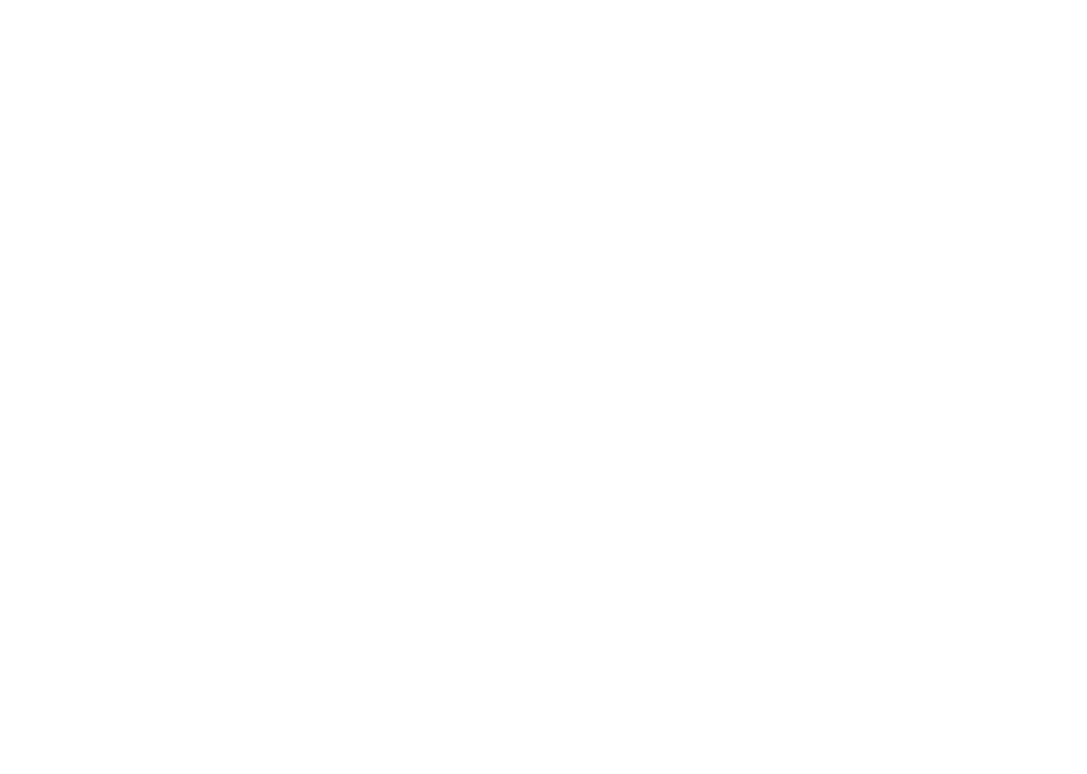
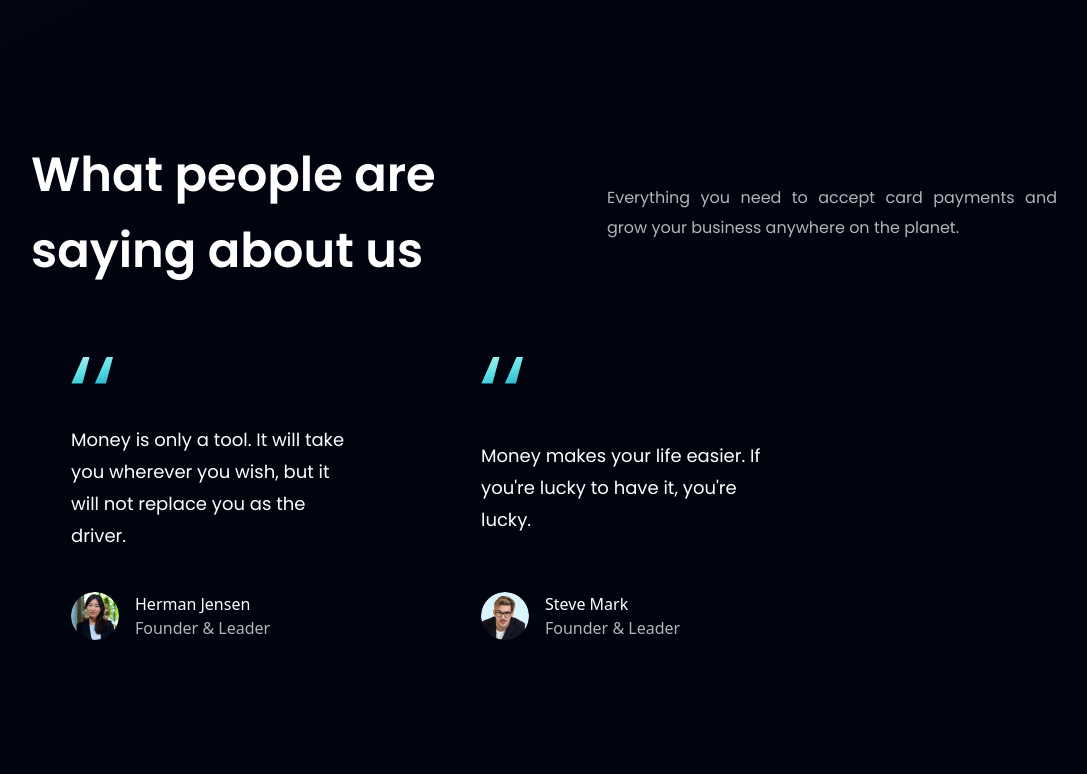
Before and after one commit to TuanNguyen0915/bank_app, a React (Vite) app: page / in a window 1280 px wide. Shown: the part 2709-3483 px from the top of the page, without its empty margins (33-1120 px from the left). Before the commit the page ends 2686 px from the top, so only its background shows below. Built offline with nearby package versions, Linux system fonts and the light colour scheme.

Commit message:
Done with Testimonials and FeedbackCard components

```diff
--- a/src/App.jsx
+++ b/src/App.jsx
@@ -34,6 +34,7 @@
           <Business />
           <Billing />
           <CardDeal />
+          <Testimonials />
         </div>
       </div>
     </div>
--- a/src/components/Business.jsx
+++ b/src/components/Business.jsx
@@ -1,9 +1,11 @@
 import { features } from "../constants"
 import Button from "./Button"
 
+
+// hover:bg-slate-800 hover:rounded-[20px]
 const FeatureCard = ({feature}) => {
   return (
-    <div className="flex-1 flex py-6 hover:bg-slate-800 hover:rounded-[20px]">
+    <div className="flex-1 flex py-6 px-4 feature-card hover:rounded-[20px]">
       <div className="w-[64px] h-[64px] flex justify-center items-center ss:mr-5 rounded-full bg-dimBlue">
         <img src={feature.icon} className="w-[50%] h-[50%]" />
       </div>
@@ -32,7 +34,7 @@
         <Button styles="mt-10" />
       </div>
       {/* RIGHT SIDE */}
-      <div className="flex-1 flex-rol justify-center items-start xs:ml-5 ">
+      <div className="flex-1 flex-rol justify-center items-start xs:ml-5 ss:mt-0 mt-10 ">
         {features.map((feature) => (
           <FeatureCard feature={feature} key={feature.id} />
         ))}
--- a/src/components/CardDeal.jsx
+++ b/src/components/CardDeal.jsx
@@ -15,7 +15,7 @@
       </div>
       {/* RIGHT SIDE */}
       <div className="flex-1 flex justify-center items-start w-full">
-        <img src={card} alt="card" className="w-full"/>
+        <img src={card} alt="card" className="w-[100%] h-[100%]"/>
       </div>
     </section>
   )
--- a/src/components/FeedBackCard.jsx
+++ b/src/components/FeedBackCard.jsx
@@ -1,6 +1,22 @@
-const FeedBackCard = () => {
+import { quotes } from "../assets"
+
+const FeedBackCard = ({fb}) => {
   return (
-    <div>FeedBackCard</div>
+    (
+      <div className="flex justify-between flex-col px-10 py-12 rounded-[20px] max-w-[370px] md:mr-10 sm:mr-5 mr-0 my-5 feedback-card">
+        <img src={quotes} alt="quotes" className="w-[42px] h-[27px] object-contain"/>
+        <p className="font-poppins font-normal text-[18px] leading-[32px] text-white my-10">
+          {fb.content}
+        </p>
+        <div className="flex flex-row">
+          <img src={fb.img} alt={fb.name} className="w-[48px] h-[48px] rounded-full"/>
+          <div className="flex flex-col ml-4">
+            <h4 className="text-white">{fb.name}</h4>
+            <h4 className="text-dimWhite">{fb.title}</h4>
+          </div>
+        </div>
+      </div>
+    )
   )
 }
 
--- a/src/components/Testimonials.jsx
+++ b/src/components/Testimonials.jsx
@@ -1,5 +1,27 @@
+import { feedback } from "../constants"
+import FeedBackCard from "./FeedBackCard"
+
 const Testimonials = () => {
-  return <div>Testimonials</div>
+  return (
+    <section className="flex-1 flex flex-col justify-center items-start w-full mt-[10rem]">
+      <div className="flex-1 flex md:flex-row flex-col md:justify-start justify-center md:items-center items-start w-full">
+        <h2 className="font-poppins font-semibold text-white xs:text-[48px] text-[40px] xs:leading-[76px] leading-[66px] w-full">
+          What people are saying about us
+        </h2>
+        <div className="w-full md:mt-0 mt-6">
+          <p className="font-poppins text-dimWhite font-[18px] max-w-[450px] text-justify leading-[30px]">
+            Everything you need to accept card payments and grow your business anywhere on the planet.
+          </p>
+        </div>
+      </div>
+
+      <div className="flex flex-wrap sm:justify-start justify-center w-full feedback-container relative z-[1]">
+        {feedback.map((fb) => (
+          <FeedBackCard key={fb.id} fb={fb} />
+        ))}
+      </div>
+    </section>
+  )
 }
 
 export default Testimonials
```
